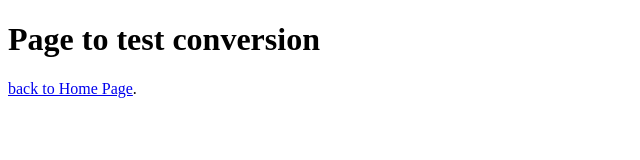
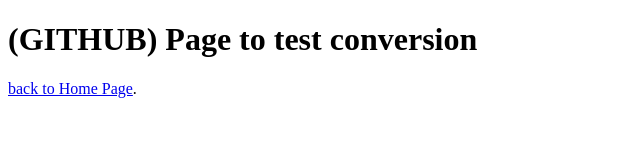
Before and after one commit to robramsaynz/sgtm-landing-page, a plain HTML site: page docs/conversion/index.html in a window 1280 px wide. Shown: the whole page, without its empty margins (0-640 px from the left). Drawn offline with Linux system fonts and the light colour scheme.

Commit message:
Make it more obvious this isn't localhost

```diff
--- a/docs/conversion/index.html
+++ b/docs/conversion/index.html
@@ -20,7 +20,7 @@
                     height="0" width="0" style="display:none;visibility:hidden"></iframe></noscript>
     <!-- End Google Tag Manager (noscript) -->
 
-    <h1>Page to test conversion</h1>
+    <h1>(GITHUB) Page to test conversion</h1>
     <p>
         <a href="/sgtm-landing-page/">back to Home Page</a>.
     </p>
```
Also changed, not shown: docs/index.html (+1 -1 lines).
